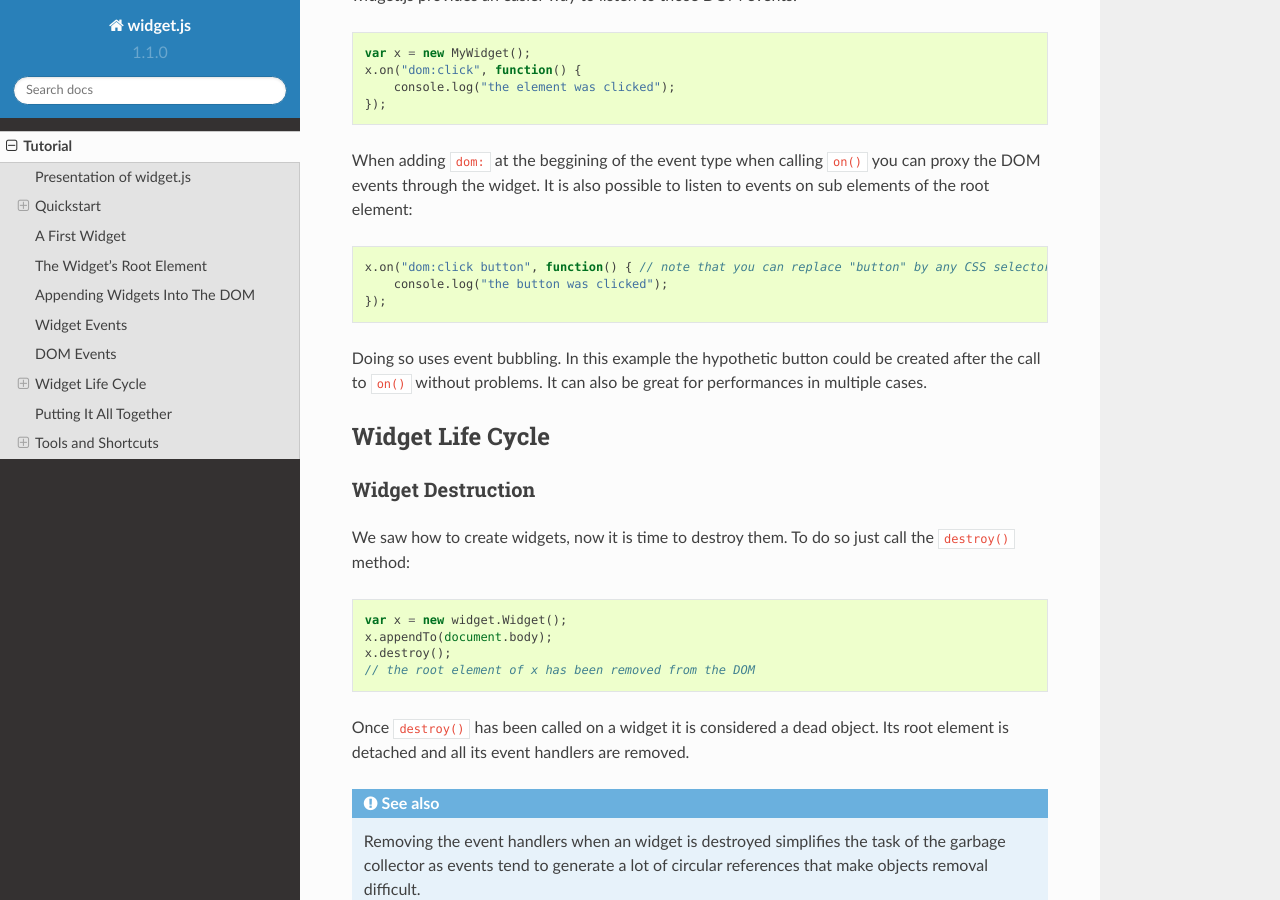
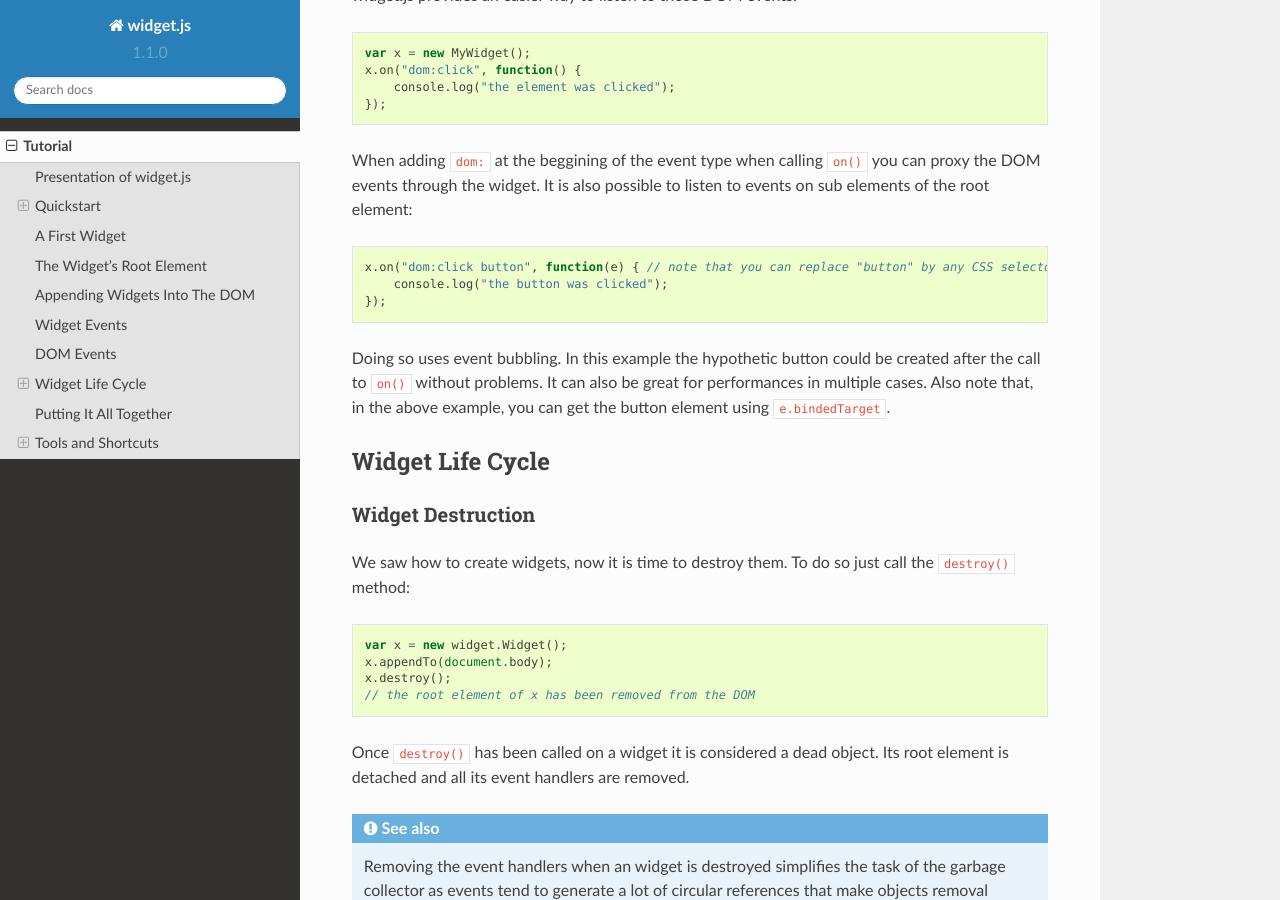
Before and after one commit to nicolas-van/widget.js, a Sphinx documentation site: the page built from docs/tutorial.rst, in a window 1280 px wide and 900 px high, scrolled down 4457 px. Built offline with Sphinx 7.4.7 and the Read the Docs theme 2.0.0, drawn with Linux system fonts in a browser that asks for light colours.

Commit message:
Added doc

```diff
--- a/docs/tutorial.rst
+++ b/docs/tutorial.rst
@@ -233,12 +233,13 @@ widget. It is also possible to listen to events on sub elements of the root elem
 
 .. code-block:: javascript
 
-    x.on("dom:click button", function() { // note that you can replace "button" by any CSS selector
+    x.on("dom:click button", function(e) { // note that you can replace "button" by any CSS selector
         console.log("the button was clicked");
     });
 
 Doing so uses event bubbling. In this example the hypothetic button could be created after the call to ``on()`` without
-problems. It can also be great for performances in multiple cases.
+problems. It can also be great for performances in multiple cases. Also note that, in the above example, you can get
+the button element using ``e.bindedTarget``.
 
 Widget Life Cycle
 -----------------
```
